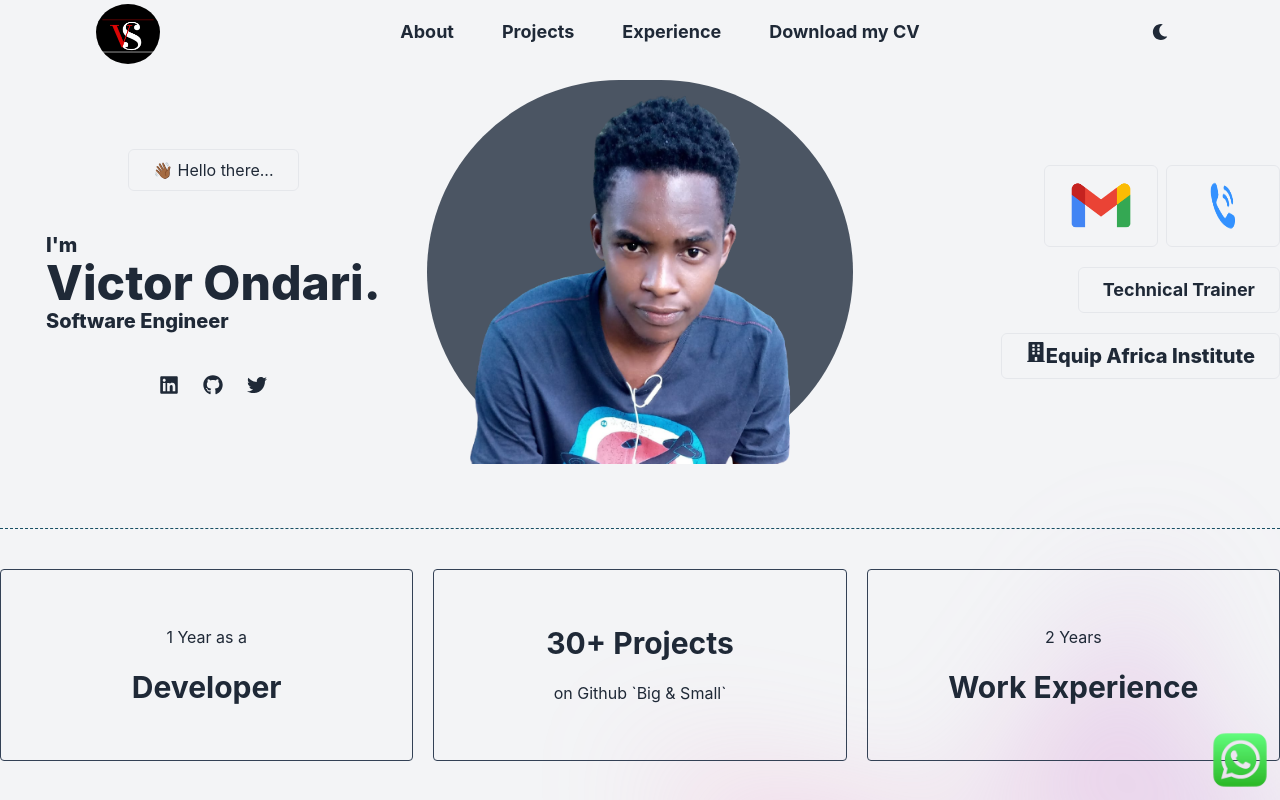
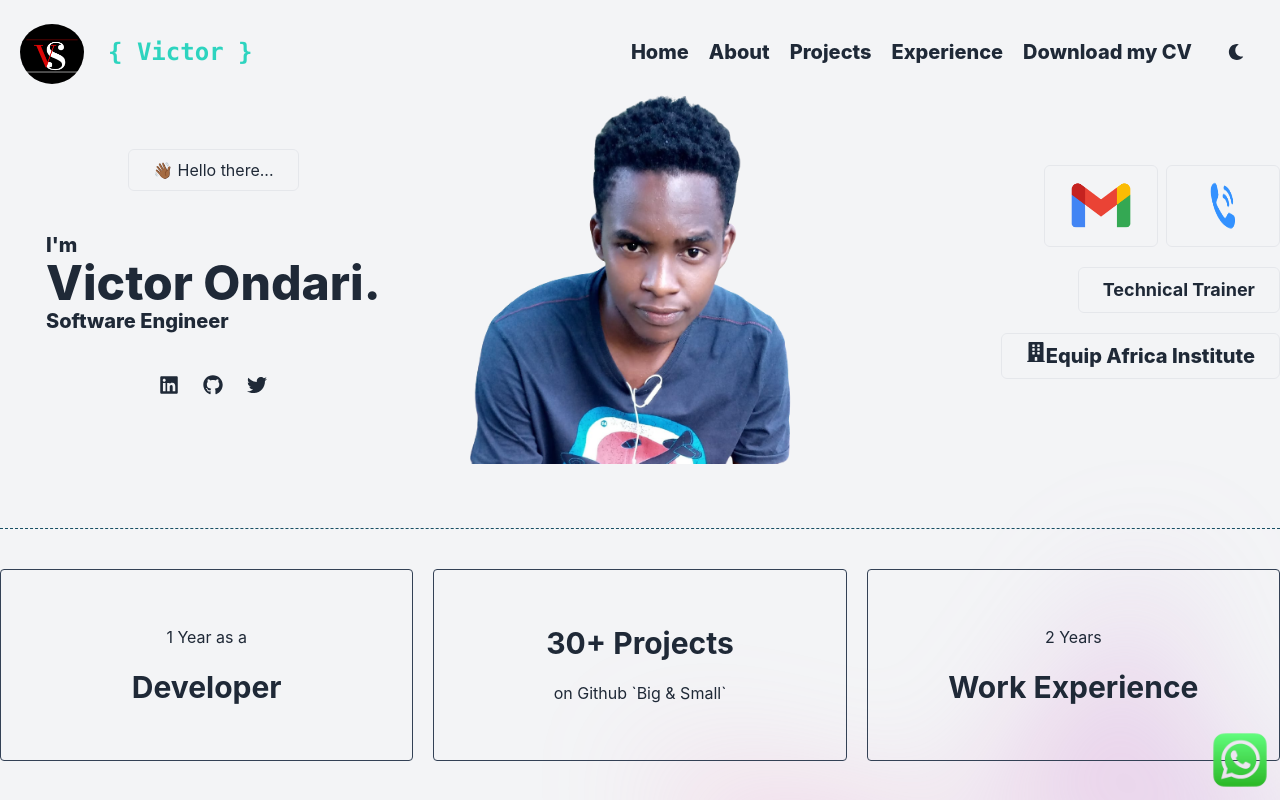
Before and after one commit to Vonmak/vicportfolio, a React (Create React App) app: page / in a window 1280 px wide. Shown: the top 800 px of the page. Built offline with nearby package versions, Linux system fonts and the light colour scheme.

Commit message:
minor updates.

```diff
--- a/src/components/Home.jsx
+++ b/src/components/Home.jsx
@@ -8,7 +8,7 @@ export default function Home() {
   return (
     <section className="container mx-auto">
       <div className="flex flex-col justify-evenly lg:h-screen">
-        <div className="relative mt-20 border-dashed border-b border-cyan-900 pb-5 flex flex-col items-center md:pb-0 xl:pb-16 md:flex-row">
+        <div className="mt-20 border-dashed border-b border-cyan-900 pb-5 flex flex-col items-center md:pb-0 xl:pb-16 md:flex-row">
           <div className="flex flex-col items-center space-y-1 mt-10 w-full p-2 sm:space-y-10 md:mt-0 md:w-1/3">
             <button className="py-2 px-6 border rounded-md">
               👋🏾 Hello there...
@@ -34,7 +34,7 @@ export default function Home() {
               </Link>
             </div>
           </div>
-          <div class="bg-gray-600 h-[18rem] w-[18rem] rounded-full order-first md:w-1/3 md:order-none md:h-[16rem] lg:h-[19rem] xl:h-[24rem]">
+          <div class=" h-[18rem] w-[18rem] rounded-full order-first md:w-1/3 md:order-none md:h-[16rem] lg:h-[19rem] xl:h-[24rem]">
             <img src={ve} alt="" class="h-full w-full  object-cover" />
           </div>
           <div className="flex flex-col w-full mt-3 justify-between items-center md:mt-0 md:space-y-5 md:justify-end  md:items-end md:w-1/3">
--- a/src/components/Navbar.jsx
+++ b/src/components/Navbar.jsx
@@ -1,10 +1,23 @@
 import React, { useEffect, useState } from "react";
+import { RxCross1 } from "react-icons/rx";
+import { AiOutlineMenu } from "react-icons/ai";
+import { Theme } from "./theme/Theme";
 import { Link } from "react-router-dom";
 import logo from "../assets/vic.png";
-import Navigation from "./Navigation";
-import { Theme } from "./theme/Theme";
+
+const navigation = [
+  { name: "Home", to: "/" },
+  { name: "About", to: "/about" },
+  { name: "Projects", to: "/projects" },
+  { name: "Experience", to: "/experience" },
+  {
+    name: "Download my CV",
+    to: "https://drive.google.com/file/d/1Lcx1-iZwV_bGCChPxl6CA2qDaphX-l3Y/view?usp=share_link",
+  },
+];
 
 const Navbar = () => {
+  const [active, setActive] = useState(false);
   const [navbarClass, setNavbarClass] = useState("");
   const [textClass, setTextClass] = useState("");
 
@@ -25,19 +38,53 @@ const Navbar = () => {
     };
   }, []);
 
+  const myName = "{ Victor }";
+
   return (
     <nav
-      className={`flex items-center justify-between mx-auto px-6 md:px-24 fixed top-0 w-full z-10 ${navbarClass}`}
-      aria-label="Global"
+      className={`flex flex-row justify-between py-5 items-center px-2 md:px-5 z-50 fixed top-0 w-full ${navbarClass}`}
     >
-      <div className="flex items-center">
-        <Link to="/" className="mr-6">
-          <img src={logo} alt="logo" className="rounded-full w-16 h-16 pt-1" />
-        </Link>
+      <Link to="/" className="flex items-center ">
+        <img
+          src={logo}
+          alt="logo"
+          className=" mr-6 rounded-full w-16 h-16 pt-1"
+        />
+        <code className="font-semibold text-2xl text-teal-400">{myName}</code>
+      </Link>
+
+      <div
+        className={`flex flex-col absolute bg-black opacity-[95%]  top-0 duration-300  ${textClass} ${
+          active ? `-right-[0%]` : `-right-[100%]`
+        }  h-screen w-full items-start pl-[25%] justify-center space-y-5 md:right-0 md:items-center md:pl-0 md:opacity-[100%] md:h-max md:space-y-0 md:bg-transparent  md:space-x-5 md:relative md:flex-row md:top-0 md:w-max`}
+      >
+        <div className="block absolute text-2xl font-black top-10 right-10 md:hidden">
+          <RxCross1 onClick={() => setActive(!active)} />
+        </div>
+        {navigation.map((item, index) => (
+          <Link
+            to={item.to}
+            key={item.name + index}
+            className={`text-xl font-extrabold md:text-xl ${textClass}`}
+            onClick={() => setActive(!active)}
+          >
+            {item.name}
+          </Link>
+        ))}
+
+        <div className="hidden md:block">
+          <Theme />
+        </div>
       </div>
-      <Navigation textClass={textClass} />
-
-      <Theme textClass={textClass} />
+      <div className="flex flex-row items-center space-x-3 md:hidden">
+        <div className="block md:hidden">
+          <Theme />
+        </div>
+        <AiOutlineMenu
+          className={`text-2xl ${textClass}`}
+          onClick={() => setActive(!active)}
+        />
+      </div>
     </nav>
   );
 };
--- a/src/components/Navigation.jsx
+++ /dev/null
@@ -1,42 +0,0 @@
-import React, { useState } from "react";
-import { Link } from "react-router-dom";
-import { RxHamburgerMenu } from "react-icons/rx";
-
-const navigation = [
-  { name: "About", to: "/about" },
-  { name: "Projects", to: "/projects" },
-  { name: "Experience", to: "/experience" },
-  {
-    name: "Download my CV",
-    to: "https://drive.google.com/file/d/1Lcx1-iZwV_bGCChPxl6CA2qDaphX-l3Y/view?usp=share_link",
-  },
-];
-
-const Navigation = ({ textClass }) => {
-  const [isVisible, setIsVisible] = useState(false);
-
-  return (
-    <>
-      <ul className={`${isVisible ? "" : "hidden"} lg:flex lg:gap-x-12`}>
-        {navigation.map((item, index) => (
-          <li key={item.name + index}>
-            <Link
-              to={item.to}
-              className={`text-lg font-bold leading-6 cursor-pointer ${textClass}`}
-            >
-              {item.name}
-            </Link>
-          </li>
-        ))}
-      </ul>
-      <button
-        className={`block lg:hidden order-last ${textClass}`}
-        onClick={() => setIsVisible(!isVisible)}
-      >
-        <RxHamburgerMenu />
-      </button>
-    </>
-  );
-};
-
-export default Navigation;
--- a/src/components/github/Github.jsx
+++ b/src/components/github/Github.jsx
@@ -59,13 +59,13 @@ function Github() {
           </div>
         </div>
         <div className="flex items-center">
-          <div className="flex pr-1">
-            <BsFillPeopleFill fontSize={20} />
+          <div className="flex pr-2">
+            <BsFillPeopleFill fontSize={20} className='pr-1'/>
             Followers {user.followers}
           </div>
           |
-          <div className="flex pl-1">
-            <MdOutlineFollowTheSigns fontSize={20} /> Following{user.following}
+          <div className="flex pl-2">
+            <MdOutlineFollowTheSigns fontSize={20} className='pr-1' /> Following {user.following}
           </div>
         </div>
       </div>
--- a/src/components/theme/Theme.jsx
+++ b/src/components/theme/Theme.jsx
@@ -6,7 +6,7 @@ const ThemeContext = React.createContext({
   toggleDark: () => {},
 });
 
-function Theme({textClass}) {
+function Theme({ textClass }) {
   const { isDark, toggleDark } = useContext(ThemeContext);
 
   useEffect(() => {
@@ -17,8 +17,8 @@ function Theme({textClass}) {
   }, [isDark]);
 
   return (
-    <button onClick={toggleDark} className={`py-2 px-4 rounded ${textClass}`}>
-      {isDark ? <FaSun /> : <FaMoon />}
+    <button onClick={toggleDark} className={`py-2 px-4 rounded`}>
+      {isDark ? <FaSun /> : <FaMoon className={textClass} />}
     </button>
   );
 }
```
Also changed, not shown: src/assets/p1.png, 1 other file (tests, documents, lock files or other folders).
